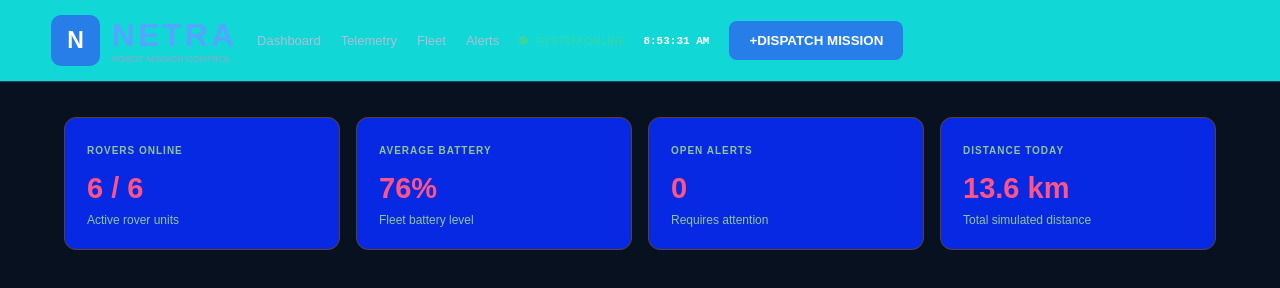
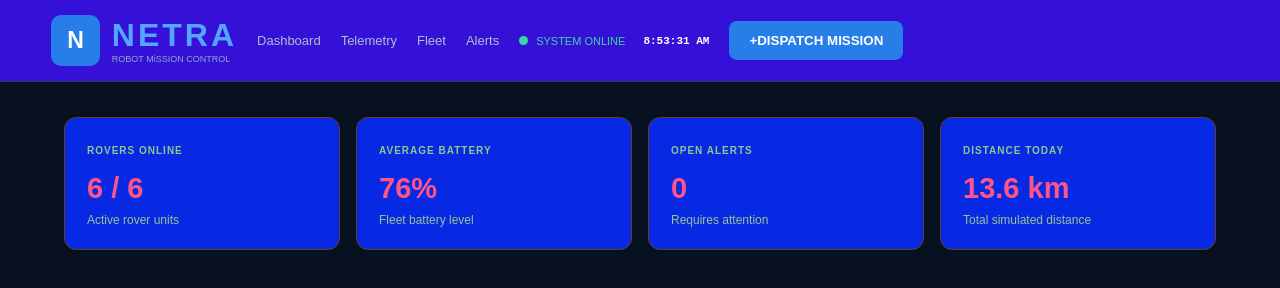
Before and after one commit to sasipreetham071208/NETRA-PROJECT, a plain HTML site: page index.html in a window 1280 px wide. Drawn offline with Linux system fonts and the light colour scheme.

Commit message:
first commit

```diff
--- a/style.css
+++ b/style.css
@@ -23,7 +23,7 @@ body
     display: flex;
     align-items: center;
     padding: 15px 4%;
-    background-color: #11d7d7;
+    background-color: #3511d7;
     color: white;
     border-bottom: 1px solid #2a3d59;
     gap: 20px;
```
